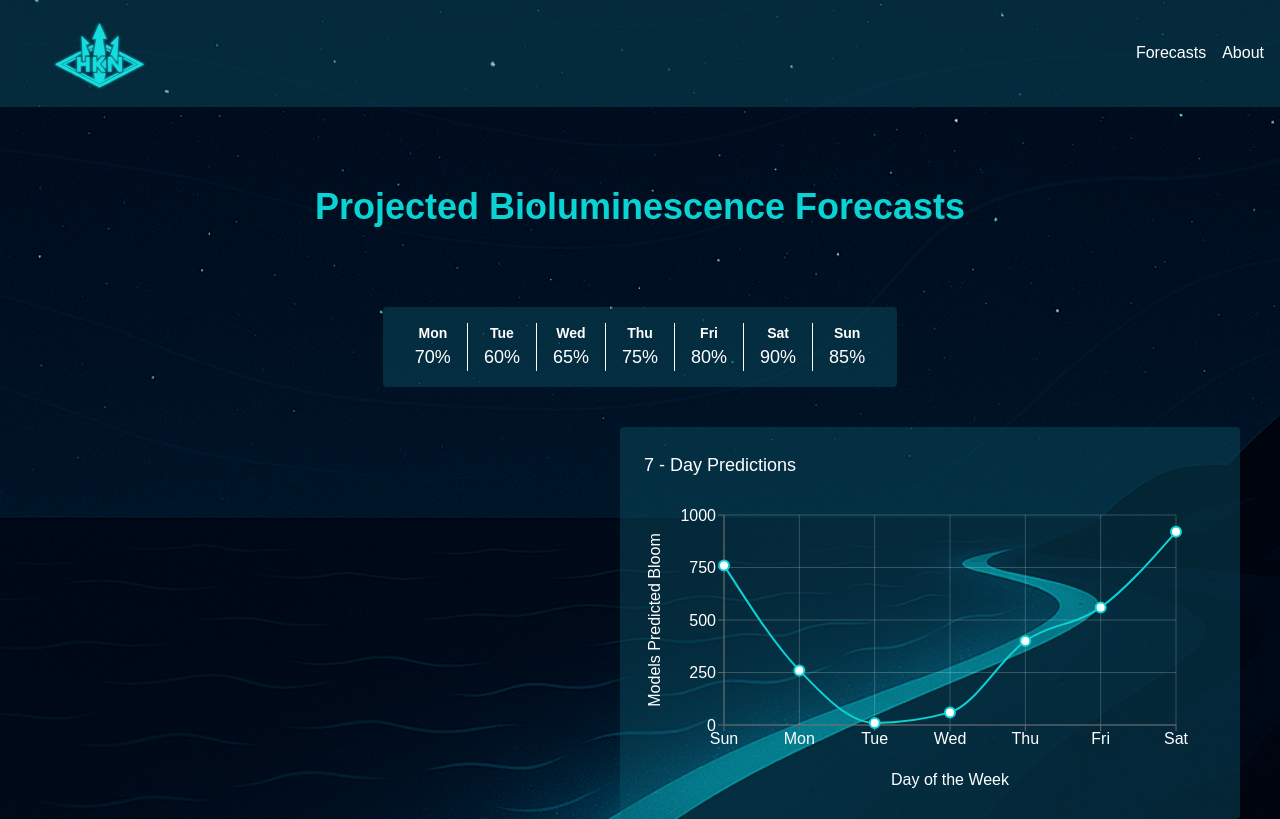
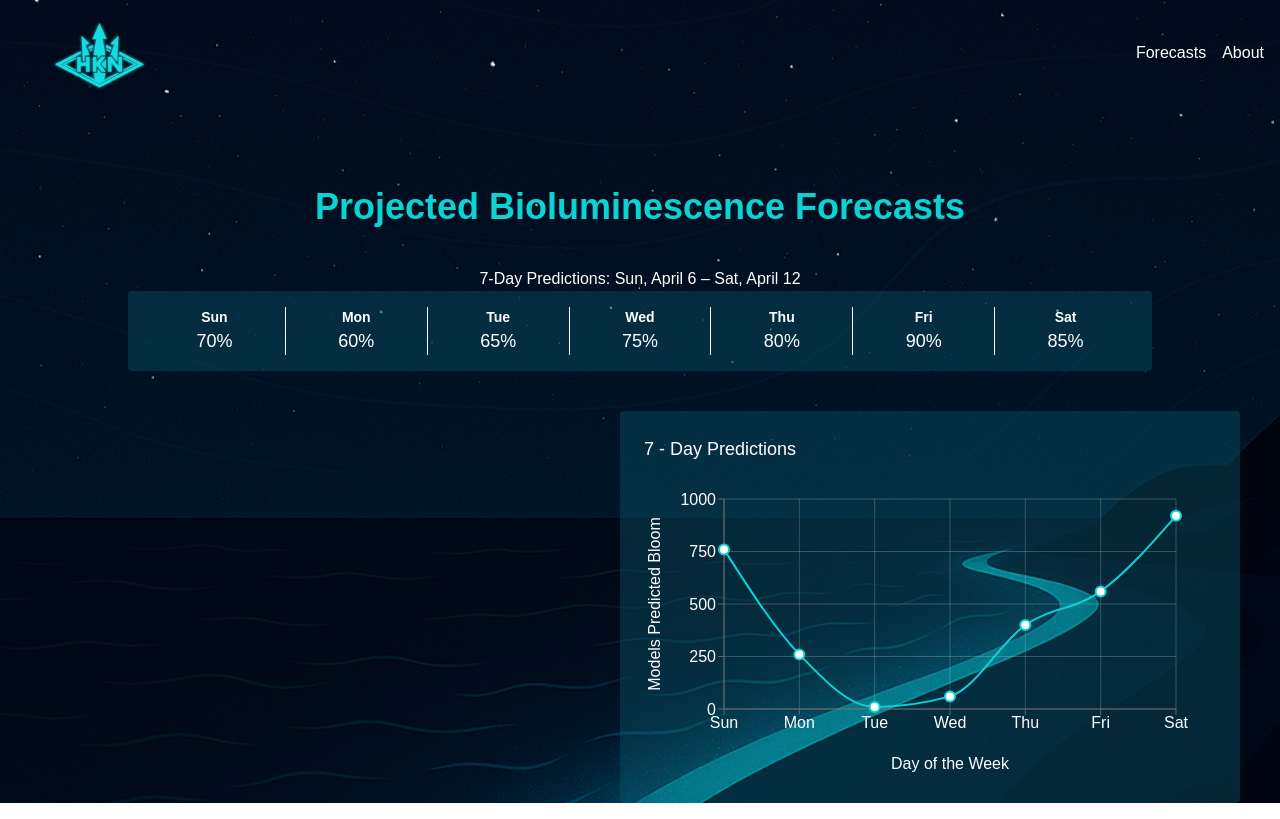
Before and after one commit to nathanieleh/HAB-Project-Website, a Next.js app in the folder frontend/: page / in a window 1280 px wide. Built offline with nearby package versions, Linux system fonts and the light colour scheme.

Commit message:
expanded topbar and added 7-day predictions header

```diff
--- a/frontend/src/app/page.js
+++ b/frontend/src/app/page.js
@@ -6,13 +6,13 @@ import TopBar from "../components/TopBar";
 export default function Home() {
   // eventually change to fetch from backend
   let forecasts = [
-    { day: 'Mon', value: 70 },
-    { day: 'Tue', value: 60 },
-    { day: 'Wed', value: 65 },
-    { day: 'Thu', value: 75 },
-    { day: 'Fri', value: 80 },
-    { day: 'Sat', value: 90 },
-    { day: 'Sun', value: 85 }
+    { day: 'Sun', value: 70 },
+    { day: 'Mon', value: 60 },
+    { day: 'Tue', value: 65 },
+    { day: 'Wed', value: 75 },
+    { day: 'Thu', value: 80 },
+    { day: 'Fri', value: 90 },
+    { day: 'Sat', value: 85 }
   ]
   return (
     <main className="min-h-screen h-auto bg-[url(/background.png)] bg-cover bg-no-repeat bg-fixed">
@@ -20,7 +20,23 @@ export default function Home() {
       <h1 className="text-4xl font-bold text-center mt-[10vh] text-secondary">
         Projected Bioluminescence Forecasts
       </h1>
-      <div className="flex items-center justify-center mt-[10vh]">
+      <h2 className="text-center text-white mt-[5vh]">
+        7-Day Predictions: {
+          (() => {
+            const today = new Date();
+            const sunday = new Date(today);
+            const saturday = new Date(today);
+            sunday.setDate(today.getDate() - today.getDay());
+            saturday.setDate(today.getDate() + (6 - today.getDay()));
+
+            const format = (date) =>
+              date.toLocaleDateString("en-US", { month: "long", day: "numeric" });
+
+            return `Sun, ${format(sunday)} – Sat, ${format(saturday)}`;
+          })()
+        }
+      </h2>
+      <div className="flex items-center justify-center ">
         <TopBar forecasts={forecasts} />
       </div>
       <Graph />
--- a/frontend/src/components/Navbar.js
+++ b/frontend/src/components/Navbar.js
@@ -3,7 +3,7 @@ import Image from 'next/image';
 
 export default function Navbar() {
     return (
-        <nav className="flex items-center justify-between p-4 bg-primary/40 text-white">
+        <nav className="flex items-center justify-between p-4 text-white">
             <div className="text-lg font-bold">
                 <Link href="/">
                     <Image
--- a/frontend/src/components/TopBar.js
+++ b/frontend/src/components/TopBar.js
@@ -1,8 +1,18 @@
-export default function TopBar({forecasts}) {
+// forecasts should be in the format:
+// let forecasts = [
+//     { day: 'Mon', value: 70 },
+//     { day: 'Tue', value: 60 },
+//     { day: 'Wed', value: 65 },
+//     { day: 'Thu', value: 75 },
+//     { day: 'Fri', value: 80 },
+//     { day: 'Sat', value: 90 },
+//     { day: 'Sun', value: 85 }
+// ]
+export default function TopBar({ forecasts }) {
     return (
-        <div className="flex items-center justify-between p-4 bg-primary/40 text-white rounded divide-x">
+        <div className="flex items-center justify-between w-5xl p-4 bg-primary/40 text-white rounded divide-x">
             {forecasts.map((item, index) => (
-                <div key={index} className="px-4 text-center">
+                <div key={index} className="flex-1 px-4 text-center">
                     <div className="text-sm font-bold">{item.day}</div>
                     <div className="text-lg">{item.value}%</div>
                 </div>
```
